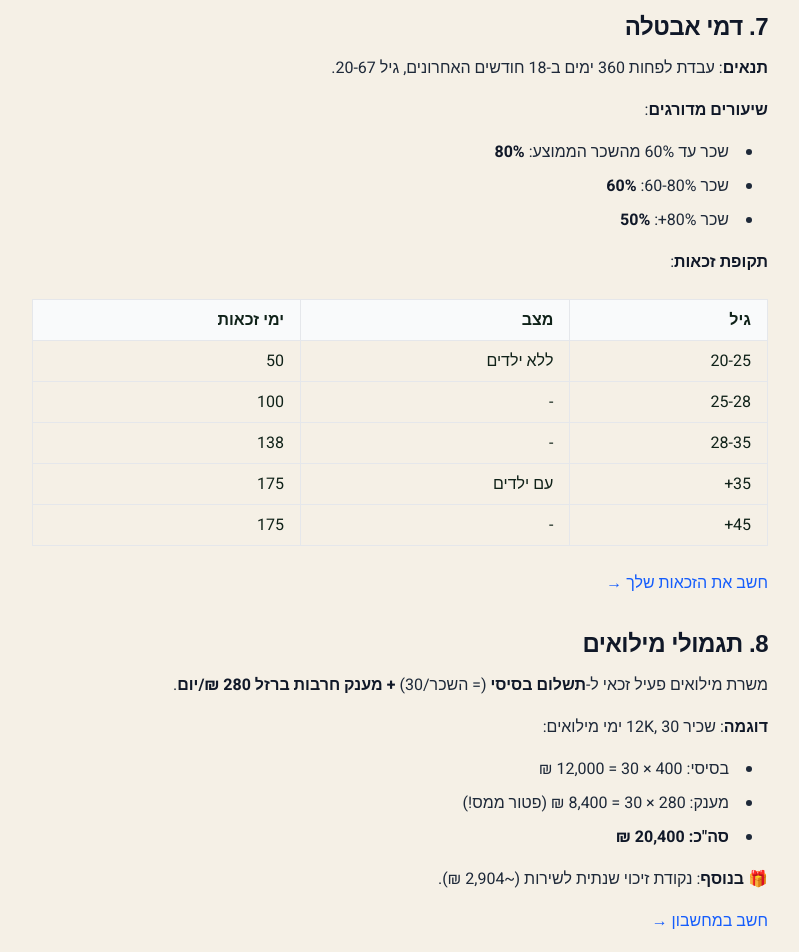
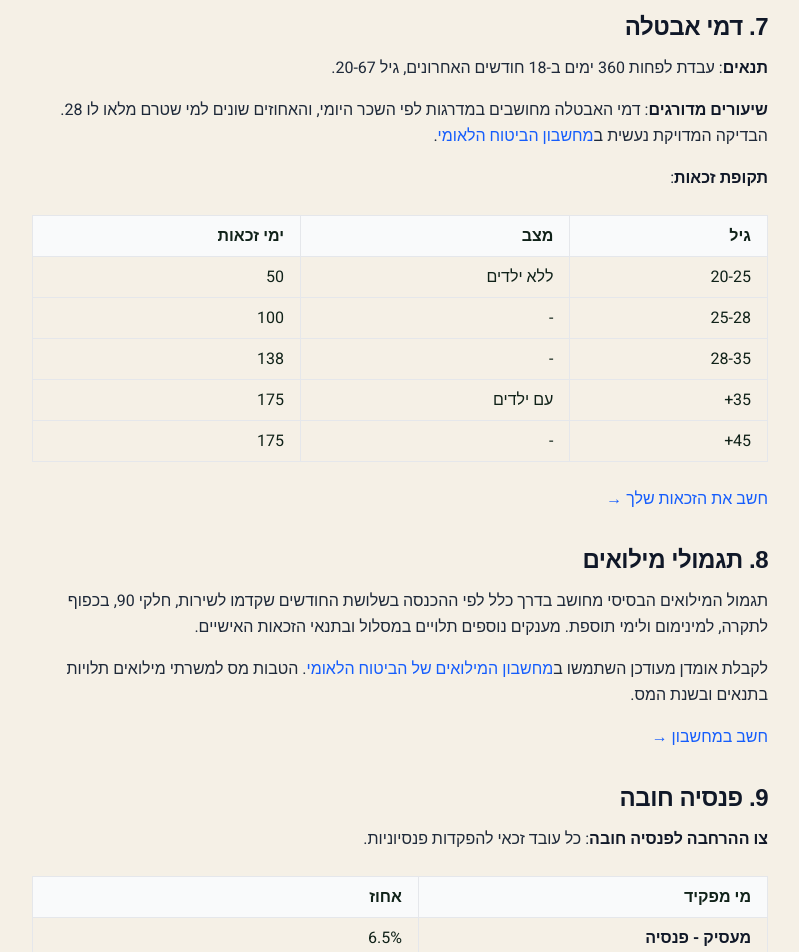
Before and after one commit to andreyp-lab/calculator-website, a Next.js app: page /blog/employee-rights-israel-2026 in a window 1280 px wide. Shown: the part 3840-4792 px from the top of the page, without its empty margins (240-1039 px from the left). Built offline with nearby package versions, Linux system fonts and the light colour scheme; no server answers; a web font is replaced by a local one.

Commit message:
Verify 2026 data: app/blog/(post)/employee-rights-israel-2026

```diff
--- a/app/blog/(post)/employee-rights-israel-2026/page.mdx
+++ b/app/blog/(post)/employee-rights-israel-2026/page.mdx
@@ -137,9 +137,7 @@ export const metadata = {
 **תנאים**: עבדת לפחות 360 ימים ב-18 חודשים האחרונים, גיל 20-67.
 
 **שיעורים מדורגים**:
-- שכר עד 60% מהשכר הממוצע: **80%**
-- שכר 60-80%: **60%**
-- שכר 80%+: **50%**
+דמי האבטלה מחושבים במדרגות לפי השכר היומי, והאחוזים שונים למי שטרם מלאו לו 28. הבדיקה המדויקת נעשית ב[מחשבון הביטוח הלאומי](https://www.btl.gov.il/Simulators/Pages/AvtalaCalcNew.aspx).
 
 **תקופת זכאות**:
 
@@ -155,14 +153,9 @@ export const metadata = {
 
 ## 8. תגמולי מילואים
 
-משרת מילואים פעיל זכאי ל-**תשלום בסיסי** (= השכר/30) **+ מענק חרבות ברזל 280 ₪/יום**.
+תגמול המילואים הבסיסי מחושב בדרך כלל לפי ההכנסה בשלושת החודשים שקדמו לשירות, חלקי 90, בכפוף לתקרה, למינימום ולימי תוספת. מענקים נוספים תלויים במסלול ובתנאי הזכאות האישיים.
 
-**דוגמה**: שכיר 12K, 30 ימי מילואים:
-- בסיסי: 400 × 30 = 12,000 ₪
-- מענק: 280 × 30 = 8,400 ₪ (פטור ממס!)
-- **סה"כ: 20,400 ₪**
-
-🎁 **בנוסף**: נקודת זיכוי שנתית לשירות (~2,904 ₪).
+לקבלת אומדן מעודכן השתמשו ב[מחשבון המילואים של הביטוח הלאומי](https://www.btl.gov.il/benefits/Reserve_Service/Pages/Calculator.aspx). הטבות מס למשרתי מילואים תלויות בתנאים ובשנת המס.
 
 [חשב במחשבון →](/employee-rights/reserve-duty-pay)
 
@@ -261,7 +254,7 @@ export const metadata = {
 **זכאויות בסיסיות**:
 - תושב ישראל: 2.25 נקודות
 - אישה: +0.5 (סה"כ 2.75)
-- ילדים בני 1-5: +2.5 לכל ילד
+- ילדים: הזיכוי משתנה לפי גיל הילד וההורה; בדקו בסימולטור רשות המסים
 - ילדים בני 6-17: +1
 - הורה יחיד: +1
 - חייל משוחרר (3 שנים): +2
@@ -275,15 +268,13 @@ export const metadata = {
 
 ### מענק עבודה (NIT)
 
-עובדים בשכר נמוך זכאים למענק שנתי **עד 11,000 ₪**!
-
-**תנאים**: הכנסה 25K-100K ₪/שנה (תלוי במצב משפחתי), גיל 23+ (או הורה).
+מענק עבודה נבדק לפי שנת המס, הכנסה, גיל, מצב משפחתי ותנאים נוספים. רשות המסים מפעילה שירות לבדיקת זכאות וסכום אישי.
 
 [חשב את הזכאות →](/employee-rights/work-grant)
 
 ### עדכוני חרבות ברזל
 
-- מענק יום מילואים: 280 ₪/יום נוספים
+- הטבות למשרתי מילואים: בדיקה אישית לפי מסלול השירות
 - הקלות במס לעסקים בצפון/דרום
 - הלוואות בערבות מדינה במסלול מיוחד
 
@@ -333,7 +324,7 @@ export const metadata = {
 6. ✅ **דמי לידה** - 15 שבועות
 7. ✅ **דמי אבטלה** - 50-175 ימים
 8. ✅ **פנסיה חובה** - 18.5%+ הפקדה
-9. ✅ **תגמולי מילואים** - מענק 280 ₪/יום
+9. ✅ **תגמולי מילואים** - לפי הכנסה, ימי שירות ותנאי הזכאות
 10. ✅ **נקודות זיכוי** - 2,904 ₪/שנה לפחות
 
 **אל תוותר על הזכויות שמגיעות לך!**
```
